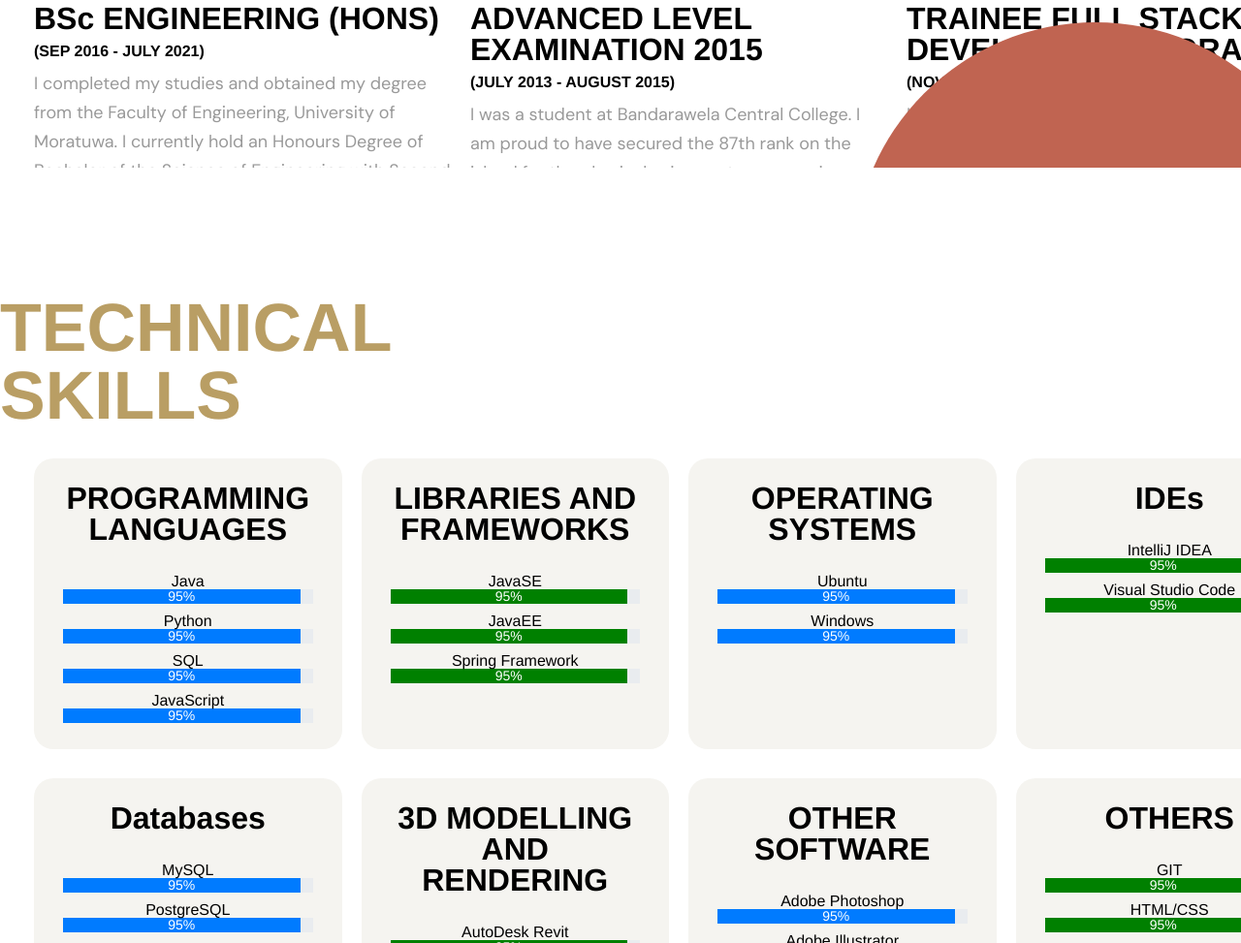
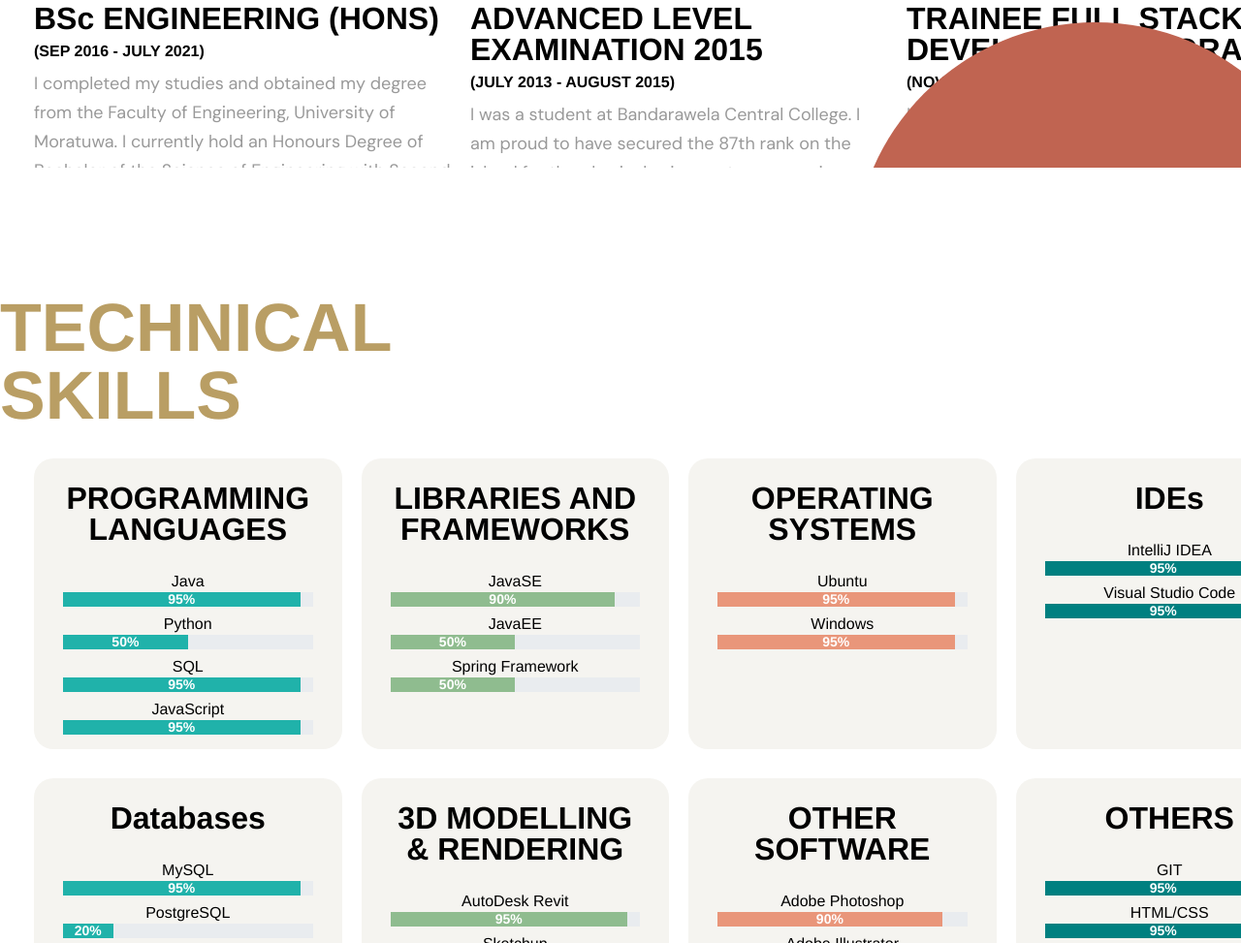
Before and after one commit to Sams-Organization/my-portfolio, a plain HTML site: page index.html in a window 1280 px wide. Shown: the part 2227-3200 px from the top of the page at 97% size. Drawn offline with nearby package versions, Linux system fonts and the light colour scheme.

Commit message:
Technical Skills Completed

```diff
--- a/css/style.css
+++ b/css/style.css
@@ -519,6 +519,10 @@ footer {
     row-gap: 10px;
 }
 
+.box h5 {
+    padding-bottom: 3px;
+}
+
 .progress-bar {
     width: 100%;
     height: 15px;
@@ -528,14 +532,53 @@ footer {
 .progress-bar > div {
     font-size: 14px;
     color: white;
+    font-weight: bold;
     width: 95%;
     height: 100%;
-    background-color: #007bff;
+    background-color: lightseagreen;
 }
 
+.progress-bar#python > div {
+    width: 50%;
+}
+
+.progress-bar#java-se > div {
+    width: 90%;
+}
+
+.progress-bar#java-ee > div {
+    width: 50%;
+}
+
+.progress-bar#spring > div {
+    width: 50%;
+}
+
+.progress-bar#postgre-sql > div {
+    width: 20%;
+}
+
+.progress-bar#photoshop > div {
+    width: 90%;
+}
+
+.progress-bar#premier-pro > div {
+    width: 85%;
+}
+
+
+
 #box-2 .progress-bar > div,
+#box-6 .progress-bar > div {
+    background-color: darkseagreen;
+}
+
+#box-3 .progress-bar > div,
+#box-7 .progress-bar > div {
+    background-color: darksalmon;
+}
+
 #box-4 .progress-bar > div,
-#box-6 .progress-bar > div,
 #box-8 .progress-bar > div {
-    background-color: green;
+    background-color: teal;
 }
--- a/index.html
+++ b/index.html
@@ -183,7 +183,7 @@
                                     <div>
                                         <h5>Python</h5>
                                         <div class="progress-bar" id="python">
-                                            <div>95%</div>
+                                            <div>50%</div>
                                         </div>
                                     </div>
                                     <div>
@@ -206,19 +206,19 @@
                                     <div>
                                         <h5>JavaSE</h5>
                                         <div class="progress-bar" id="java-se">
-                                            <div>95%</div>
+                                            <div>90%</div>
                                         </div>
                                     </div>
                                     <div>
                                         <h5>JavaEE</h5>
                                         <div class="progress-bar" id="java-ee">
-                                            <div>95%</div>
+                                            <div>50%</div>
                                         </div>
                                     </div>
                                     <div>
                                         <h5>Spring Framework</h5>
                                         <div class="progress-bar" id="spring">
-                                            <div>95%</div>
+                                            <div>50%</div>
                                         </div>
                                     </div>
                                 </div>
@@ -271,13 +271,13 @@
                                     <div>
                                         <h5>PostgreSQL</h5>
                                         <div class="progress-bar" id="postgre-sql">
-                                            <div>95%</div>
+                                            <div>20%</div>
                                         </div>
                                     </div>
                                 </div>
                             </div>
                             <div class="box" id="box-6">
-                                <h3>3D MODELLING AND RENDERING</h3>
+                                <h3>3D MODELLING &amp; RENDERING</h3>
                                 <div>
                                     <div>
                                         <h5>AutoDesk Revit</h5>
@@ -305,7 +305,7 @@
                                     <div>
                                         <h5>Adobe Photoshop</h5>
                                         <div class="progress-bar" id="photoshop">
-                                            <div>95%</div>
+                                            <div>90%</div>
                                         </div>
                                     </div>
                                     <div>
@@ -317,7 +317,7 @@
                                     <div>
                                         <h5>Adobe Premier Pro</h5>
                                         <div class="progress-bar" id="premier-pro">
-                                            <div>95%</div>
+                                            <div>85%</div>
                                         </div>
                                     </div>
                                 </div>
```
